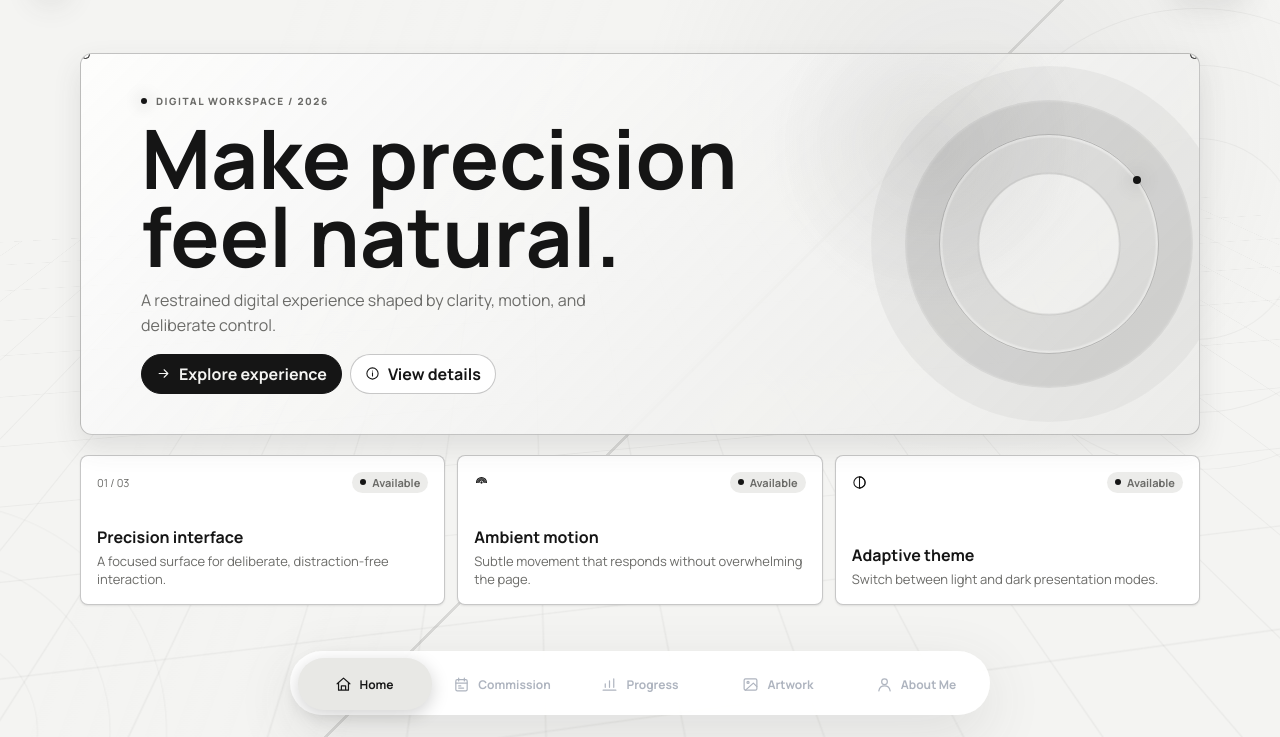
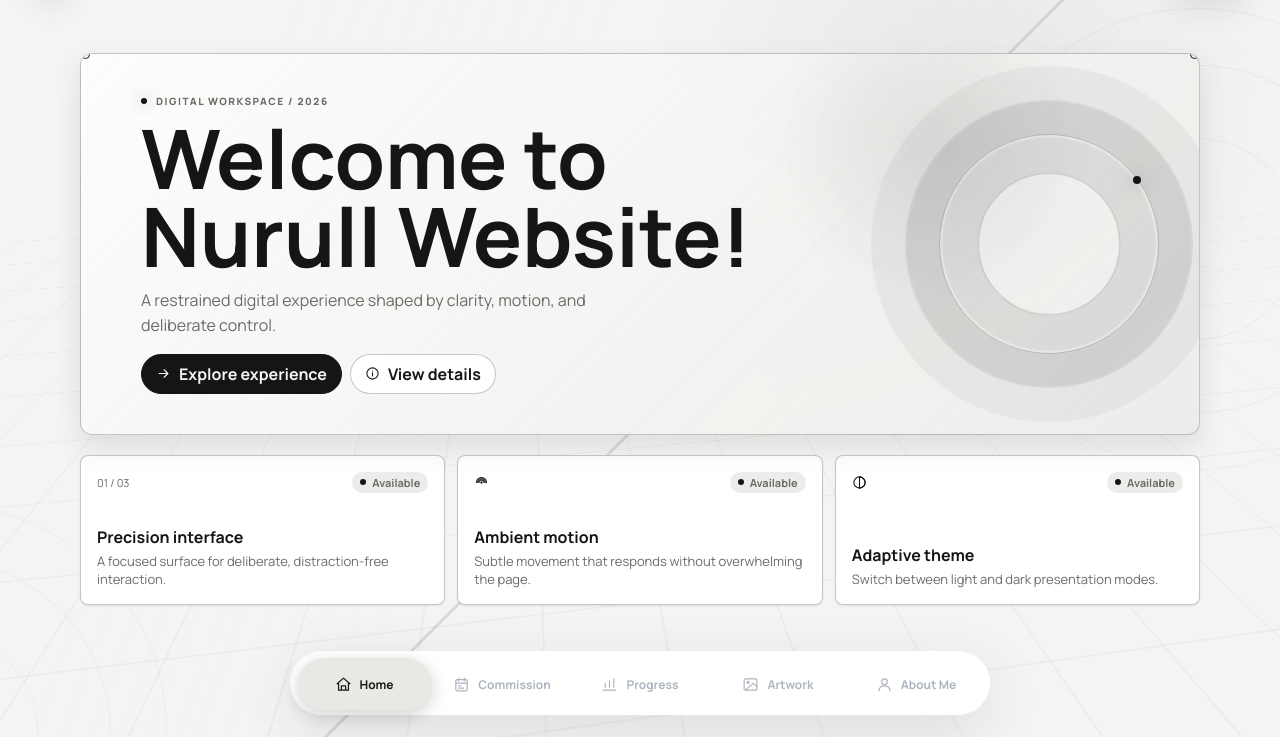
Before and after one commit to tsumukimikan2-beep/Kokomis, a plain HTML site: page index.html in a window 1280 px wide. Shown: the part 63-800 px from the top of the page. Drawn offline with Linux system fonts and the light colour scheme.

Commit message:
Update hero heading

```diff
--- a/index.html
+++ b/index.html
@@ -43,7 +43,7 @@
     <section class="hero" aria-labelledby="heroTitle">
       <div class="hero__content">
         <p class="eyebrow"><span></span> Digital workspace / 2026</p>
-        <h1 id="heroTitle">Make precision feel natural.</h1>
+        <h1 id="heroTitle">Welcome to Nurull Website!</h1>
         <p class="hero__lede">
           A restrained digital experience shaped by clarity, motion, and deliberate control.
         </p>
```
